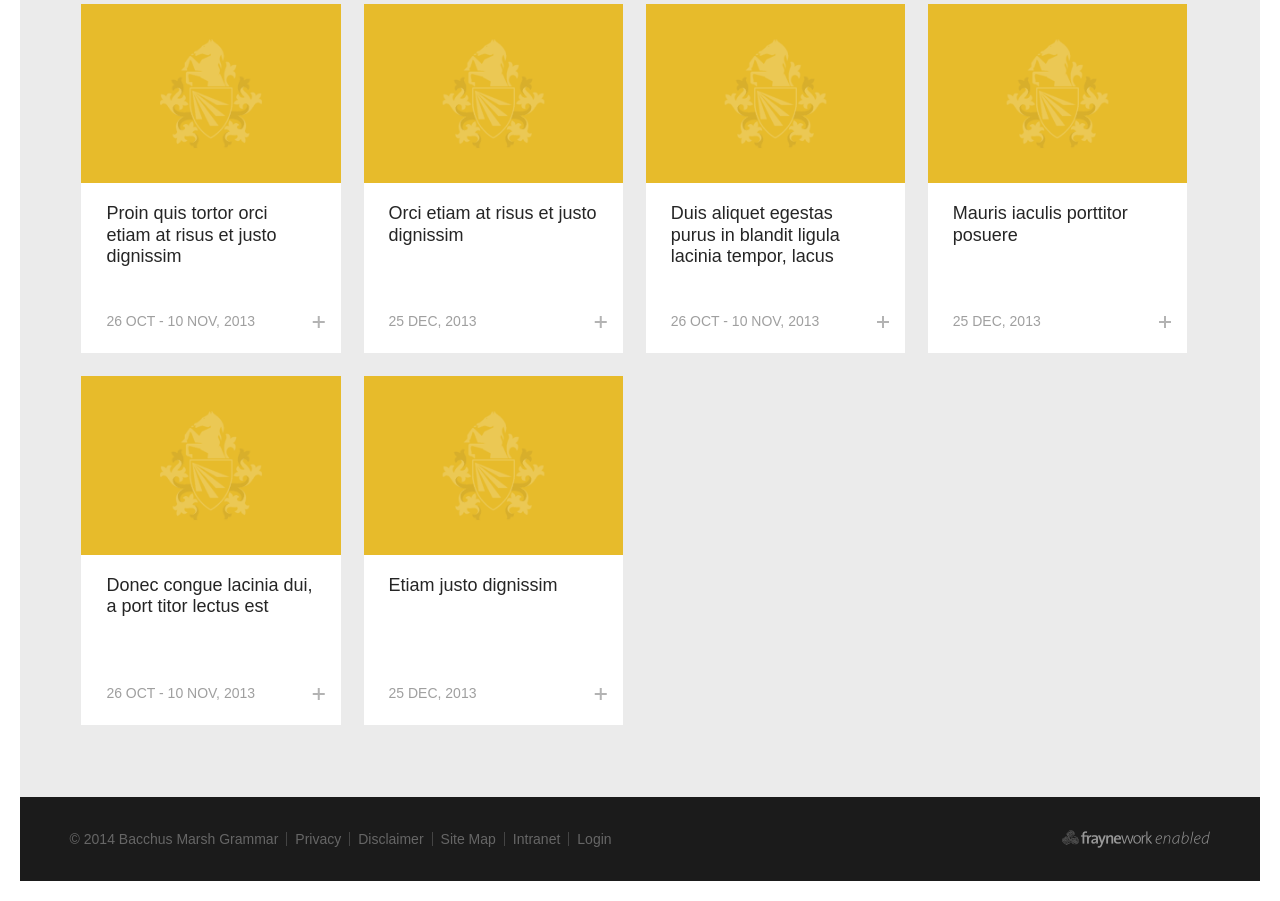
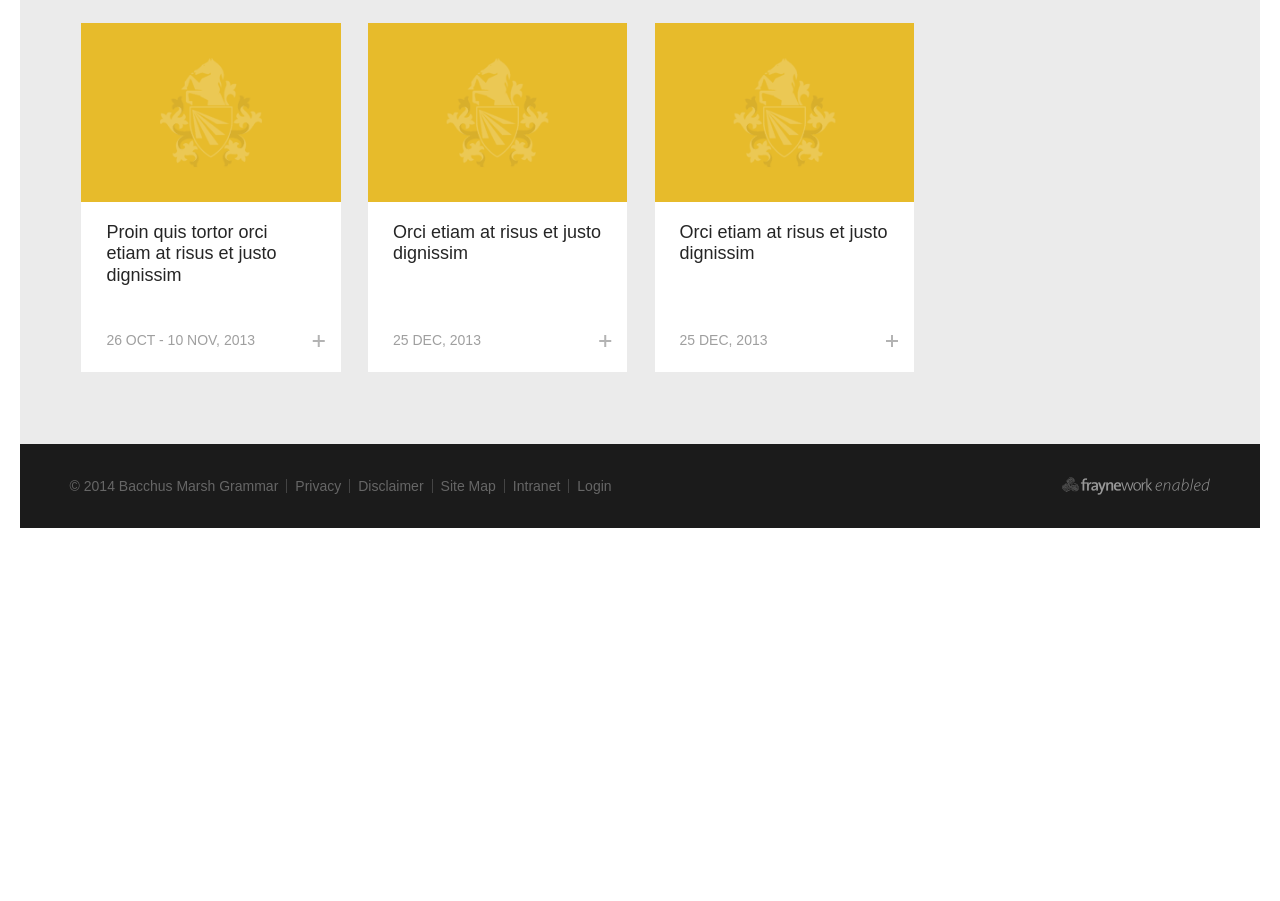
Before and after one commit to gaga1227/com.fw.bmg, a plain HTML site: page landing-enews.html in a window 1280 px wide. Shown: the part 1055-1956 px from the top of the page. After the commit the page ends 1603 px from the top, so only its background shows below. Drawn offline with Linux system fonts and the light colour scheme; a script that the page names is missing.

```diff
--- a/_lib/css/custom/content-viewport.css
+++ b/_lib/css/custom/content-viewport.css
@@ -405,6 +405,13 @@
 	.btnText .iconInline:before	{ font-size:14px; line-height:17px; }
 
 /* -------------------------------------------------------------------------- */
+/* btnText.invert */
+.btnText.invert,
+.btnText.invert .label,
+.contentViewport.invert .btnText,
+.contentViewport.invert .btnText .label { color:#fff!important; }
+
+/* -------------------------------------------------------------------------- */
 /* btnBox */
 .btnBox {
 	display:inline-block; position:relative; width:auto; height:auto; margin:8px 16px 16px 0; padding:14px 20px; overflow:hidden;
--- a/landing-enews.html
+++ b/landing-enews.html
@@ -136,56 +136,33 @@
 				</div>
 				<div class="padder padTop0">
 					<!-- LISTING -->
-					<div id="enewsListing" class="itemListing"><!--
-						--><a href="content-news.html" class="item grid news">
+					<div id="enewsListing" class="itemListing stack">
+						<h3 class="heading"></h3>
+						<a href="content-news.html" class="item grid news">
 							<img class="imgThumb" src="_lib/img/img-news.png" width="290" height="200" alt=""/>
 							<span class="padder">
 								<span class="title">Proin quis tortor orci etiam at risus et justo dignissim</span>
 								<span class="tag">26 OCT - 10 NOV, 2013</span>
 							</span>
 							<i class="icon fwicon-plus"></i>
-						</a><!--
-						--><a href="content-news.html" class="item grid news">
+						</a>
+						<a href="content-news.html" class="item grid news">
 							<img class="imgThumb" src="_lib/img/img-news.png" width="290" height="200" alt=""/>
 							<span class="padder">
 								<span class="title">Orci etiam at risus et justo dignissim</span>
 								<span class="tag">25 DEC, 2013</span>
 							</span>
 							<i class="icon fwicon-plus"></i>
-						</a><!--
-						--><a href="content-news.html" class="item grid news">
+						</a>
+						<a href="content-news.html" class="item grid news">
 							<img class="imgThumb" src="_lib/img/img-news.png" width="290" height="200" alt=""/>
 							<span class="padder">
-								<span class="title">Duis aliquet egestas purus in blandit ligula lacinia tempor, lacus</span>
-								<span class="tag">26 OCT - 10 NOV, 2013</span>
-							</span>
-							<i class="icon fwicon-plus"></i>
-						</a><!--
-						--><a href="content-news.html" class="item grid news">
-							<img class="imgThumb" src="_lib/img/img-news.png" width="290" height="200" alt=""/>
-							<span class="padder">
-								<span class="title">Mauris iaculis porttitor posuere</span>
+								<span class="title">Orci etiam at risus et justo dignissim</span>
 								<span class="tag">25 DEC, 2013</span>
 							</span>
 							<i class="icon fwicon-plus"></i>
-						</a><!--
-						--><a href="content-news.html" class="item grid news">
-							<img class="imgThumb" src="_lib/img/img-news.png" width="290" height="200" alt=""/>
-							<span class="padder">
-								<span class="title">Donec congue lacinia dui, a port titor lectus est</span>
-								<span class="tag">26 OCT - 10 NOV, 2013</span>
-							</span>
-							<i class="icon fwicon-plus"></i>
-						</a><!--
-						--><a href="content-news.html" class="item grid news">
-							<img class="imgThumb" src="_lib/img/img-news.png" width="290" height="200" alt=""/>
-							<span class="padder">
-								<span class="title">Etiam justo dignissim</span>
-								<span class="tag">25 DEC, 2013</span>
-							</span>
-							<i class="icon fwicon-plus"></i>
-						</a><!--
-					--></div><!-- /LISTING -->
+						</a>
+					</div><!-- /LISTING -->
 				</div>
 			</div><!-- /MAIN -->
 		</div>
```
